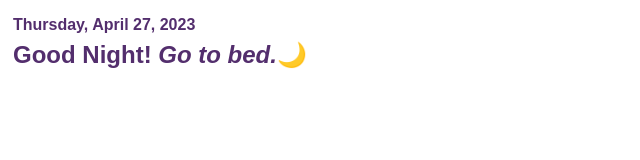
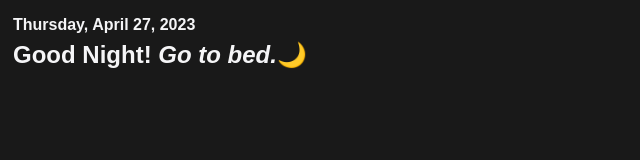
Before and after one commit to sarahmewn/fkmarketing-greet, a plain HTML site: page index.html in a window 1280 px wide. Shown: the whole page, without its empty margins (0-640 px from the left). Drawn offline with Linux system fonts and the light colour scheme.

Commit message:
Update index.html

```diff
--- a/index.html
+++ b/index.html
@@ -6,7 +6,7 @@
         display: flex;
         font-family: sans-serif;
         font-size: 18pt;
-        color: #532E6D;
+        color: #F5F5F7;
         padding: 5px;
         border: 0px solid #ffffff;
         justify-content: left;
@@ -27,7 +27,7 @@
       }
 
       body{
-          background-color: #ffffff;
+          background-color: #191919;
       }
     </style>
 </head>
```
